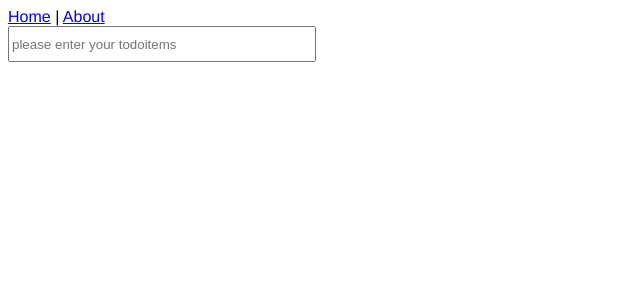
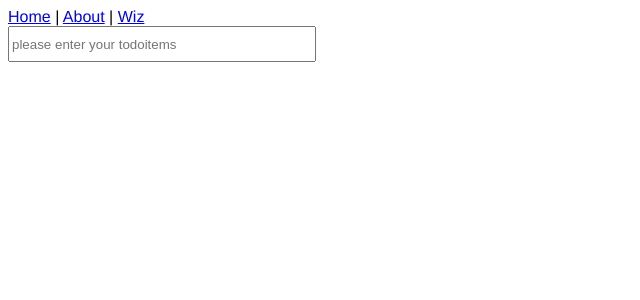
Before and after one commit to HDQueency/todolist, a Vue app: page / in a window 1280 px wide. Shown: the top 300 px of the page, without its empty margins (0-640 px from the left). Built offline with nearby package versions, Linux system fonts and the light colour scheme.

Commit message:
finish vue2

```diff
--- a/src/App.vue
+++ b/src/App.vue
@@ -2,7 +2,8 @@
   <div id="app">
     <div id="nav">
       <router-link to="/">Home</router-link> |
-      <router-link to="/about">About</router-link>
+      <router-link to="/about">About</router-link> |
+      <router-link to="/wiz">Wiz</router-link>
     </div>
     <router-view/>
   </div>
--- a/src/router/index.js
+++ b/src/router/index.js
@@ -8,7 +8,8 @@ const routes = [
   {
     path: '/',
     name: 'Home',
-    component: Home
+    component: Home,
+    meta:{isAuth:false,title:'homepage'}
   },
   {
     path: '/about',
@@ -17,6 +18,46 @@ const routes = [
     // this generates a separate chunk (about.[hash].js) for this route
     // which is lazy-loaded when the route is visited.
     component: () => import(/* webpackChunkName: "about" */ '../views/About.vue')
+  },
+  {
+    path: '/wiz',
+    name: 'Wiz',
+    // route level code-splitting
+    // this generates a separate chunk (about.[hash].js) for this route
+    // which is lazy-loaded when the route is visited.
+    component: () => import(/* webpackChunkName: "about" */ '../views/Wiz.vue'),
+    children:[
+      {
+        path:"hd",
+        name:"HD",
+        children:[
+          {
+            path:"both/:id/:title",
+            name:"BOTH",
+            component:()=>import("../views/BOTH"),
+            // props($route){
+            //   return {id:$route.query.id,title:$route.query.title}
+            // }
+            // 1：静态数据
+            // props:{id:1,title:'test'}
+            // 2:params参数打包放进props
+            // props:true
+            // props($route){
+            //   return {id:$route.query.id,title:$route.query.title}
+            // }
+            props({params:{id,title}}){
+              return {id,title}
+            }
+          },
+        ],
+        component:()=>import("../views/HD")
+      },
+      {
+        path:"gh",
+        name:"GH",
+        component:()=>import("../views/GH")
+      },
+    ]
   }
 ]
 
@@ -25,5 +66,17 @@ const router = new VueRouter({
   base: process.env.BASE_URL,
   routes
 })
+//全局前置路由守卫：初始化调用，每一次切换路由会调用
+router.beforeEach((to,from,next)=>{
+  //to:要去的路由 from:从哪里跳转
+  if(to.meta.isAuth){
+    //执行过滤逻辑，什么情况下可以跳转
+    next()
+  }
+  next()
+})
+router.afterEach((to,from)=>{
+  document.title=to.meta.title || "homepage"
+})
 
 export default router
--- /dev/null
+++ b/src/views/BOTH.vue
@@ -0,0 +1,21 @@
+<template>
+  <div>
+    <p>通过传递参数，复用此插件</p>
+    <p>我是{{title}}点击的</p>
+    <p>我是{{$route.query.title}}点击的</p>
+  </div>
+</template>
+
+<script>
+export default {
+  name: "BOTH",
+  mounted() {
+    console.log(this.$route)
+  },
+  props:["id","title"]
+}
+</script>
+
+<style scoped>
+
+</style>
--- /dev/null
+++ b/src/views/GH.vue
@@ -0,0 +1,32 @@
+<template>
+  <div>
+    <!--    query传参数第一种方式：静态数据-->
+<!--    <router-link to="hd/both?id=1&title=GH">I am GH component</router-link>-->
+    <!--    query传参数第二种方式：动态数据第一种格式-->
+<!--    <router-link :to="`hd/both?id=1&title=${msg}`">I am GH component</router-link>-->
+    <!--    query传参数第三种方式：动态数据第二种格式-->
+    <router-link :to="{
+      path:'/hd/both',
+      query:{
+        id:1,
+        title:msg,
+      }
+    }">I am GH component</router-link>
+    <router-view></router-view>
+  </div>
+</template>
+
+<script>
+export default {
+  name: "GH",
+  data(){
+    return{
+      msg:'我是动态数据query传递'
+    }
+  }
+}
+</script>
+
+<style scoped>
+
+</style>
--- /dev/null
+++ b/src/views/HD.vue
@@ -0,0 +1,29 @@
+<template>
+  <div>
+<!--    params传参数-->
+<!--    <router-link to="hd/both/2/HD"></router-link>-->
+    <router-link :to="{
+      name:'BOTH',
+      params:{
+        id:1,
+        title:'HD'
+      }
+    }">I am HD component</router-link>
+    <router-view></router-view>
+  </div>
+</template>
+
+<script>
+export default {
+  name: "HD",
+  data(){
+    return{
+      msg:"HD",
+    }
+  },
+}
+</script>
+
+<style scoped>
+
+</style>
--- /dev/null
+++ b/src/views/Wiz.vue
@@ -0,0 +1,19 @@
+<template>
+  <div>
+    <h1>练习route</h1>
+<!--    两种方法跳转路由界面，一个是name，一个是路径-->
+    <router-link :to="{name:'HD'}">hd</router-link> |
+    <router-link to="wiz/gh">gh</router-link>
+    <router-view></router-view>
+  </div>
+</template>
+
+<script>
+export default {
+name: "Wiz"
+}
+</script>
+
+<style scoped>
+
+</style>
```
